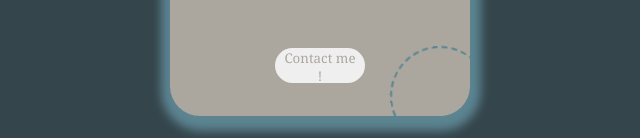
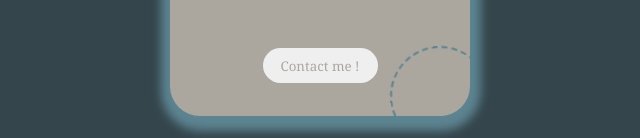
Before and after one commit to theafzalansari/profile-card, a plain HTML site: page index.html in a window 1280 px wide. Shown: the part 502-640 px from the top of the page, without its empty margins (320-960 px from the left). Drawn offline with Linux system fonts and the light colour scheme.

Commit message:
Updated README and improved button styling

```diff
--- a/style.css
+++ b/style.css
@@ -195,7 +195,8 @@ body{
     margin-top: -1rem;
 }
 .btn-box .btn{
-    width: 90px;
+    padding: 8px 18px;
+    width: auto;
     height: 35px;
     color: #aba79f;
     background: linear-gradient(to right, #0a0708);
```
Also changed, not shown: 1 other file.
